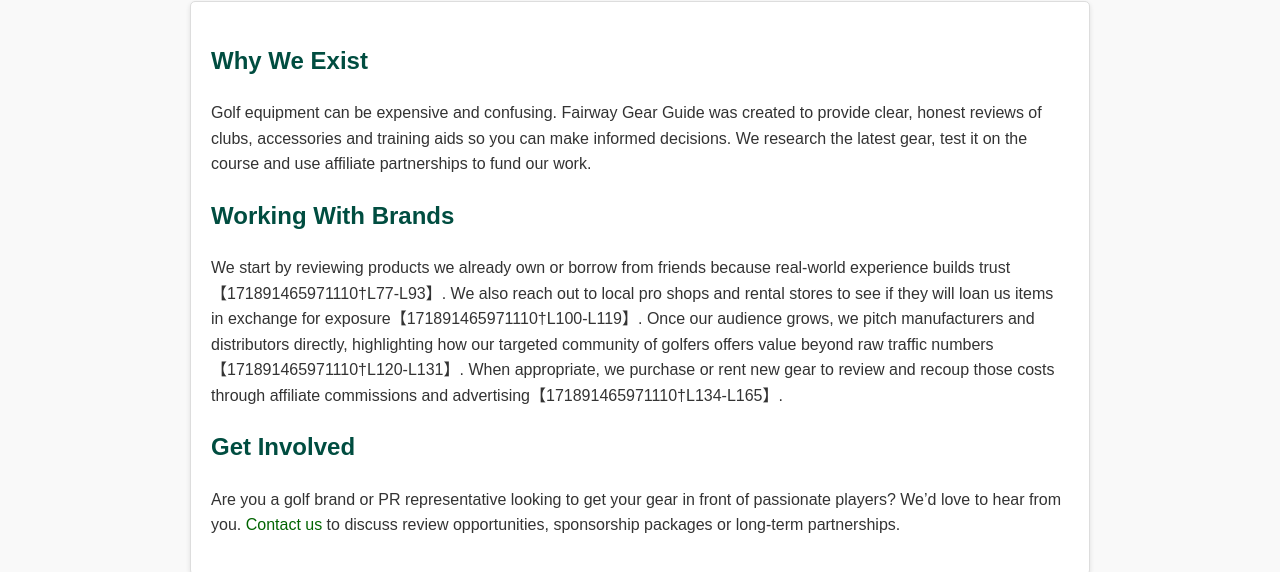
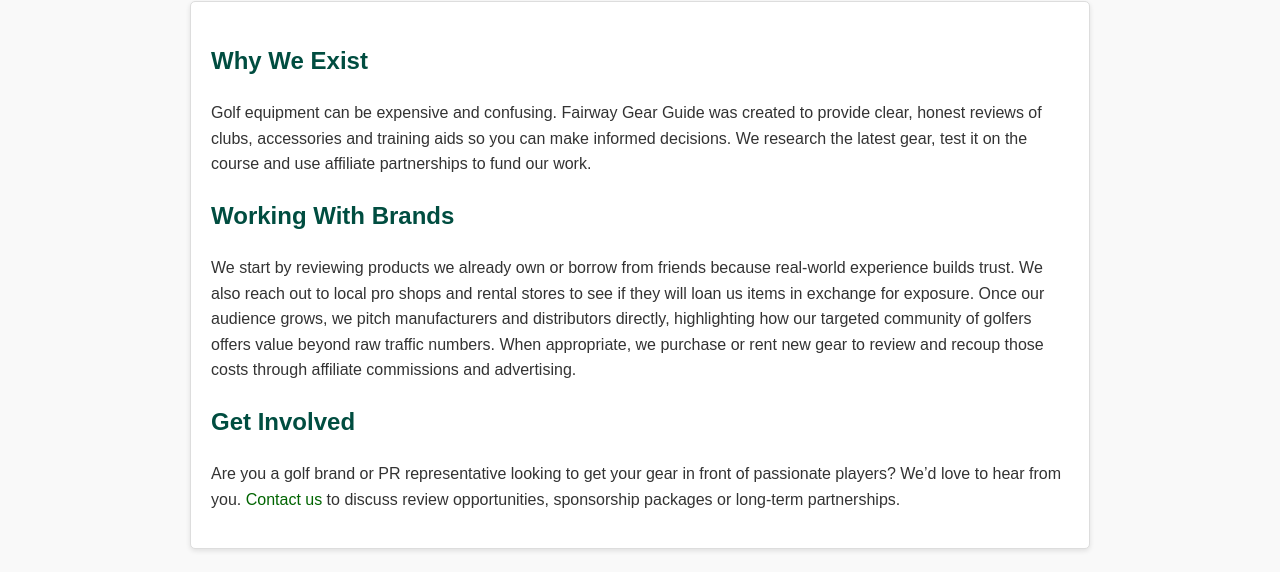
Before and after one commit to hamilde23/fairway-gear-guide, a plain HTML site: page about.html in a window 1280 px wide. Shown: the part 423-995 px from the top of the page. Drawn offline with Linux system fonts and the light colour scheme.

Commit message:
Update about.html to remove citations

```diff
--- a/about.html
+++ b/about.html
@@ -24,7 +24,7 @@
             <p>Golf equipment can be expensive and confusing. Fairway Gear Guide was created to provide clear, honest reviews of clubs, accessories and training aids so you can make informed decisions. We research the latest gear, test it on the course and use affiliate partnerships to fund our work.</p>
 
             <h2>Working With Brands</h2>
-            <p>We start by reviewing products we already own or borrow from friends because real‑world experience builds trust【171891465971110†L77-L93】. We also reach out to local pro shops and rental stores to see if they will loan us items in exchange for exposure【171891465971110†L100-L119】. Once our audience grows, we pitch manufacturers and distributors directly, highlighting how our targeted community of golfers offers value beyond raw traffic numbers【171891465971110†L120-L131】. When appropriate, we purchase or rent new gear to review and recoup those costs through affiliate commissions and advertising【171891465971110†L134-L165】.</p>
+            <p>We start by reviewing products we already own or borrow from friends because real‑world experience builds trust. We also reach out to local pro shops and rental stores to see if they will loan us items in exchange for exposure. Once our audience grows, we pitch manufacturers and distributors directly, highlighting how our targeted community of golfers offers value beyond raw traffic numbers. When appropriate, we purchase or rent new gear to review and recoup those costs through affiliate commissions and advertising.</p>
 
             <h2>Get Involved</h2>
             <p>Are you a golf brand or PR representative looking to get your gear in front of passionate players? We’d love to hear from you. <a href="mailto:info@fairwaygearguide.com">Contact us</a> to discuss review opportunities, sponsorship packages or long‑term partnerships.</p>
```
